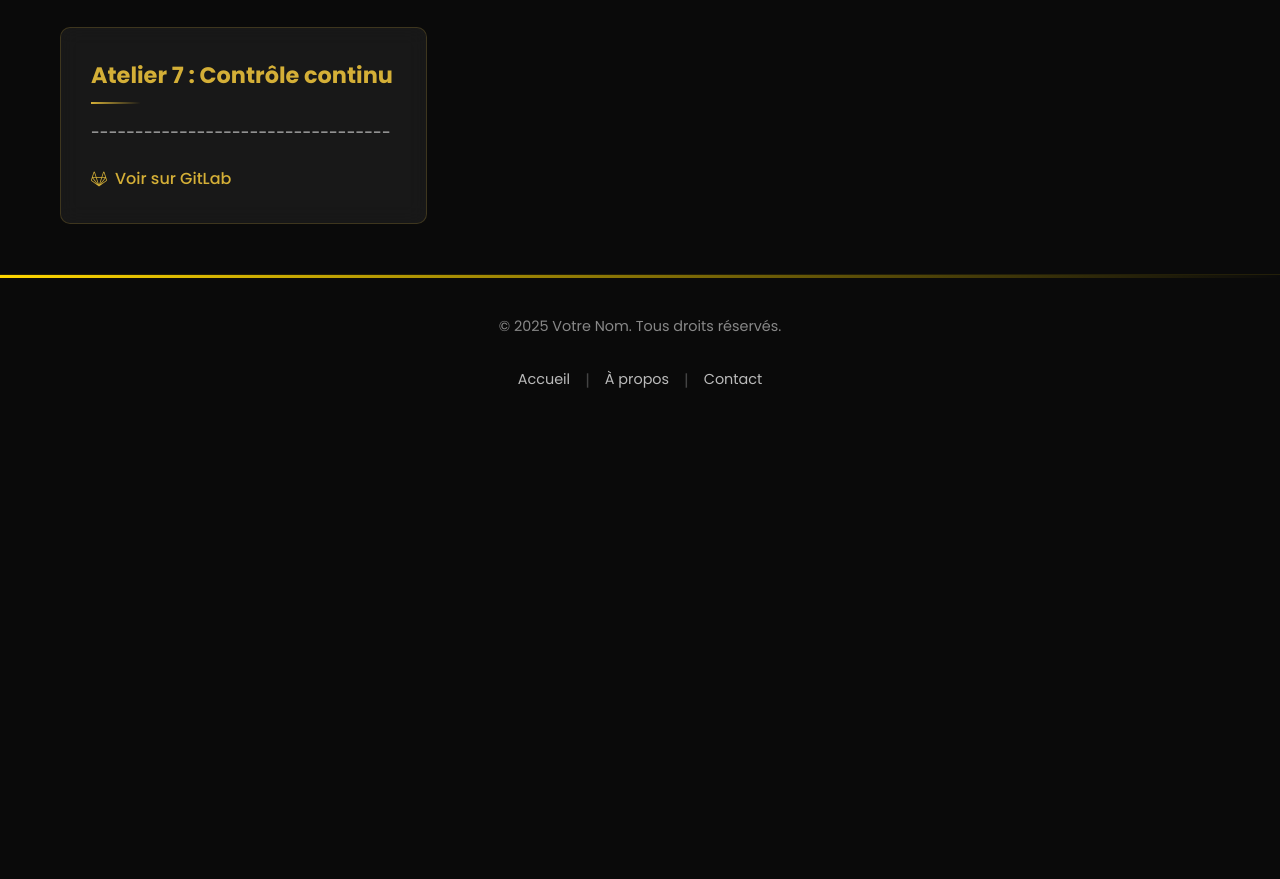
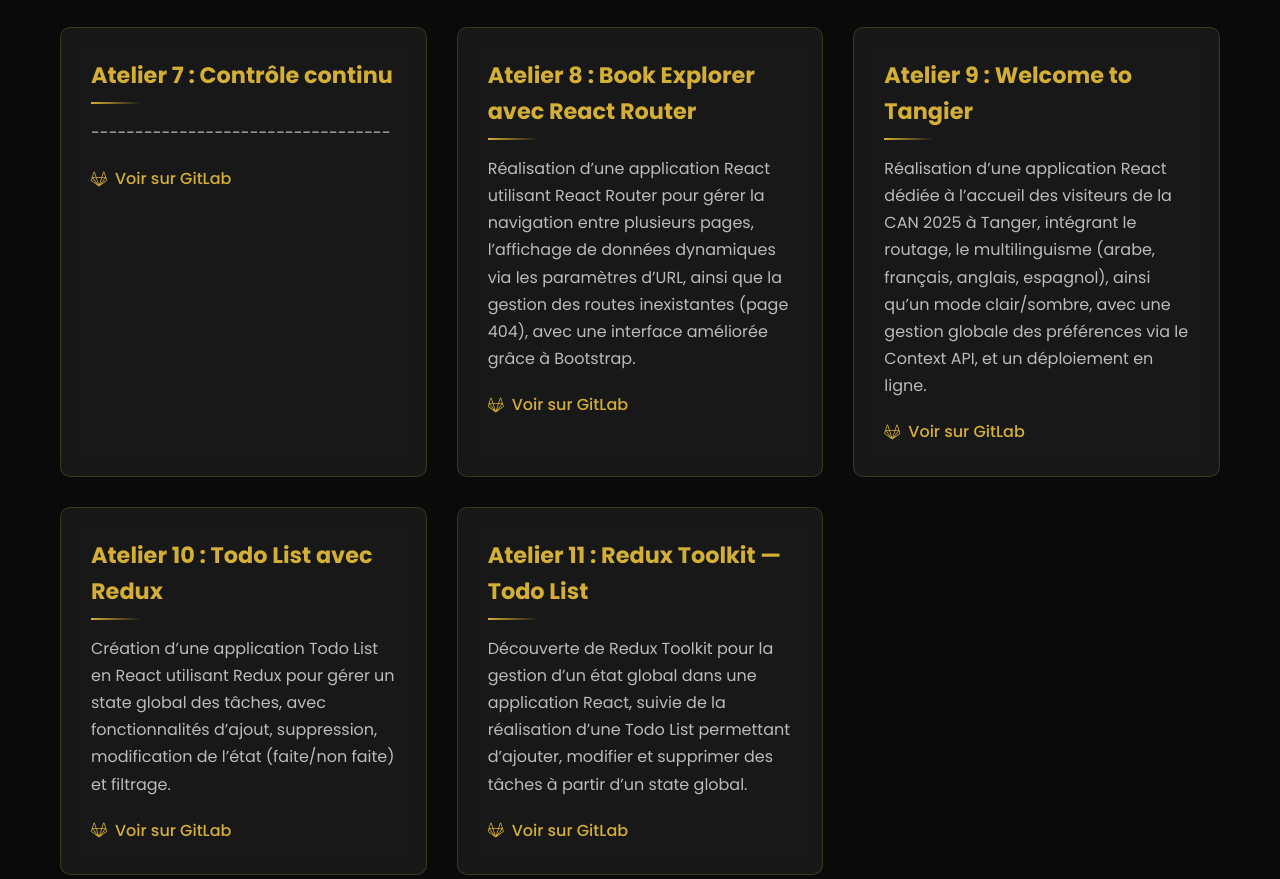
Before and after one commit to ayawazzani/Portfolio_Pro, a plain HTML site: page public/React.html in a window 1280 px wide. Shown: the part 1200-2079 px from the top of the page. Before the commit the page ends 1623 px from the top, so only its background shows below. Drawn offline with Linux system fonts and the light colour scheme.

Commit message:
modifier page react

```diff
--- a/public/React.html
+++ b/public/React.html
@@ -102,6 +102,53 @@
                     <i class="fab fa-gitlab"></i> Voir sur GitLab
                 </a>
             </div>
+
+            <!-- Atelier 8 -->
+            <div class="atelier-card">
+                <h3>Atelier 8 : Book Explorer avec React Router</h3>
+                <p>Réalisation d’une application React utilisant React Router pour gérer la navigation entre plusieurs pages, l’affichage de données dynamiques via les paramètres d’URL, ainsi que la gestion des routes inexistantes (page 404), avec une interface améliorée grâce à Bootstrap.</p>
+                <a href="https://book-explorer-0f1af5.gitlab.io/" class="atelier-link" target="_blank" rel="noopener noreferrer">
+                    <i class="fab fa-gitlab"></i> Voir sur GitLab
+                </a>
+            </div>
+
+            <!-- Atelier 9 -->
+            <div class="atelier-card">
+                <h3>Atelier 9 : Welcome to Tangier</h3>
+                <p>Réalisation d’une application React dédiée à l’accueil des visiteurs de la CAN 2025 à Tanger, intégrant le routage, le multilinguisme (arabe, français, anglais, espagnol), ainsi qu’un mode clair/sombre, avec une gestion globale des préférences via le Context API, et un déploiement en ligne.</p>
+                <a href="https://welcome-tanger-6cd376.gitlab.io/" class="atelier-link" target="_blank" rel="noopener noreferrer">
+                    <i class="fab fa-gitlab"></i> Voir sur GitLab
+                </a>
+            </div>
+
+            <!-- Atelier 10 -->
+            <div class="atelier-card">
+                <h3>Atelier 10 : Todo List avec Redux</h3>
+                <p>Création d’une application Todo List en React utilisant Redux pour gérer un state global des tâches, avec fonctionnalités d’ajout, suppression, modification de l’état (faite/non faite) et filtrage.</p>
+                <a href="https://tedu-redux-7b94e7.gitlab.io/" class="atelier-link" target="_blank" rel="noopener noreferrer">
+                    <i class="fab fa-gitlab"></i> Voir sur GitLab
+                </a>
+            </div>
+
+             <!-- Atelier 11 -->
+            <div class="atelier-card">
+                <h3>Atelier 11 : Redux Toolkit — Todo List</h3>
+                <p>Découverte de Redux Toolkit pour la gestion d’un état global dans une application React, suivie de la réalisation d’une Todo List permettant d’ajouter, modifier et supprimer des tâches à partir d’un state global.</p>
+                <a href="https://todo-redux-a14b13.gitlab.io/" class="atelier-link" target="_blank" rel="noopener noreferrer">
+                    <i class="fab fa-gitlab"></i> Voir sur GitLab
+                </a>
+            </div>
+
+            <!-- Atelier 12 -->
+            <!--<div class="atelier-card">
+                <h3>Atelier 12 : store React</h3>
+                <p>Création d’une application store React avec catalogue de produits et gestion complète du panier via Redux Toolkit (ajout, modification de quantité, suppression, calcul des totaux), sans base de données, avec navigation entre pages et affichage global du panier.`</p>
+                <a href="https://todo-redux-a14b13.gitlab.io/" class="atelier-link" target="_blank" rel="noopener noreferrer">
+                    <i class="fab fa-gitlab"></i> Voir sur GitLab
+                </a>
+            </div>-->
+
+
         </div>
     </section>
 
```
